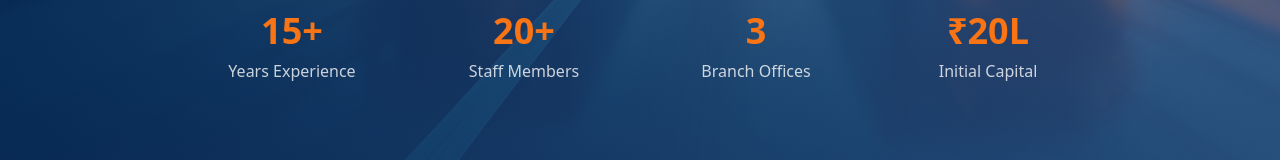
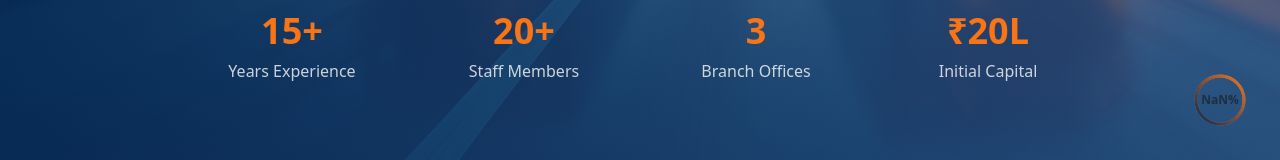
Before and after one commit to Maddy3121/shree-radhey-express, a React (Vite) app: page / in a window 1280 px wide. Shown: the part 640-800 px from the top of the page. Built offline with nearby package versions, Linux system fonts and the light colour scheme; the HTML template or start-up script is replaced by a standard one.

Commit message:
Add scroll progress bar

```diff
--- /dev/null
+++ b/src/components/ScrollProgress.tsx
@@ -0,0 +1,97 @@
+import { useEffect, useState } from 'react';
+
+const ScrollProgress = () => {
+  const [scrollProgress, setScrollProgress] = useState(0);
+
+  useEffect(() => {
+    const handleScroll = () => {
+      const totalHeight = document.documentElement.scrollHeight - document.documentElement.clientHeight;
+      const progress = (window.scrollY / totalHeight) * 100;
+      setScrollProgress(progress);
+    };
+
+    window.addEventListener('scroll', handleScroll);
+    return () => window.removeEventListener('scroll', handleScroll);
+  }, []);
+
+  return (
+    <>
+      {/* Progress Bar at Top */}
+      <div className="fixed top-0 left-0 right-0 h-1 bg-muted/20 z-[100]">
+        <div
+          className="h-full bg-gradient-accent transition-all duration-150 ease-out shadow-accent"
+          style={{ width: `${scrollProgress}%` }}
+        />
+      </div>
+
+      {/* Circular Progress Indicator */}
+      <div className="fixed bottom-8 right-8 z-50 group">
+        <div className="relative w-14 h-14">
+          {/* Background Circle */}
+          <svg className="w-14 h-14 transform -rotate-90">
+            <circle
+              cx="28"
+              cy="28"
+              r="24"
+              stroke="currentColor"
+              strokeWidth="3"
+              fill="none"
+              className="text-muted/30"
+            />
+            {/* Progress Circle */}
+            <circle
+              cx="28"
+              cy="28"
+              r="24"
+              stroke="url(#gradient)"
+              strokeWidth="3"
+              fill="none"
+              strokeDasharray={`${2 * Math.PI * 24}`}
+              strokeDashoffset={`${2 * Math.PI * 24 * (1 - scrollProgress / 100)}`}
+              className="transition-all duration-150 ease-out"
+              strokeLinecap="round"
+            />
+            <defs>
+              <linearGradient id="gradient" x1="0%" y1="0%" x2="100%" y2="100%">
+                <stop offset="0%" stopColor="hsl(var(--corporate-blue))" />
+                <stop offset="100%" stopColor="hsl(var(--logistics-orange))" />
+              </linearGradient>
+            </defs>
+          </svg>
+
+          {/* Percentage Text */}
+          <div className="absolute inset-0 flex items-center justify-center">
+            <span className="text-xs font-bold text-foreground/80 group-hover:text-foreground transition-colors">
+              {Math.round(scrollProgress)}%
+            </span>
+          </div>
+        </div>
+
+        {/* Scroll to Top Button (appears when scrolled) */}
+        {scrollProgress > 10 && (
+          <button
+            onClick={() => window.scrollTo({ top: 0, behavior: 'smooth' })}
+            className="absolute inset-0 flex items-center justify-center opacity-0 group-hover:opacity-100 transition-opacity duration-300"
+            aria-label="Scroll to top"
+          >
+            <svg
+              className="w-6 h-6 text-logistics-orange"
+              fill="none"
+              stroke="currentColor"
+              viewBox="0 0 24 24"
+            >
+              <path
+                strokeLinecap="round"
+                strokeLinejoin="round"
+                strokeWidth={2}
+                d="M5 10l7-7m0 0l7 7m-7-7v18"
+              />
+            </svg>
+          </button>
+        )}
+      </div>
+    </>
+  );
+};
+
+export default ScrollProgress;
--- a/src/pages/Index.tsx
+++ b/src/pages/Index.tsx
@@ -9,10 +9,12 @@ import Contact from "@/components/Contact";
 import Footer from "@/components/Footer";
 import ThemeSwitcher from "@/components/ThemeSwitcher";
 import ScrollAnimatedSection from "@/components/ScrollAnimatedSection";
+import ScrollProgress from "@/components/ScrollProgress";
 
 const Index = () => {
   return (
     <div className="min-h-screen pt-20">
+      <ScrollProgress />
       <ThemeSwitcher />
       <Navigation />
       <Hero />
```
